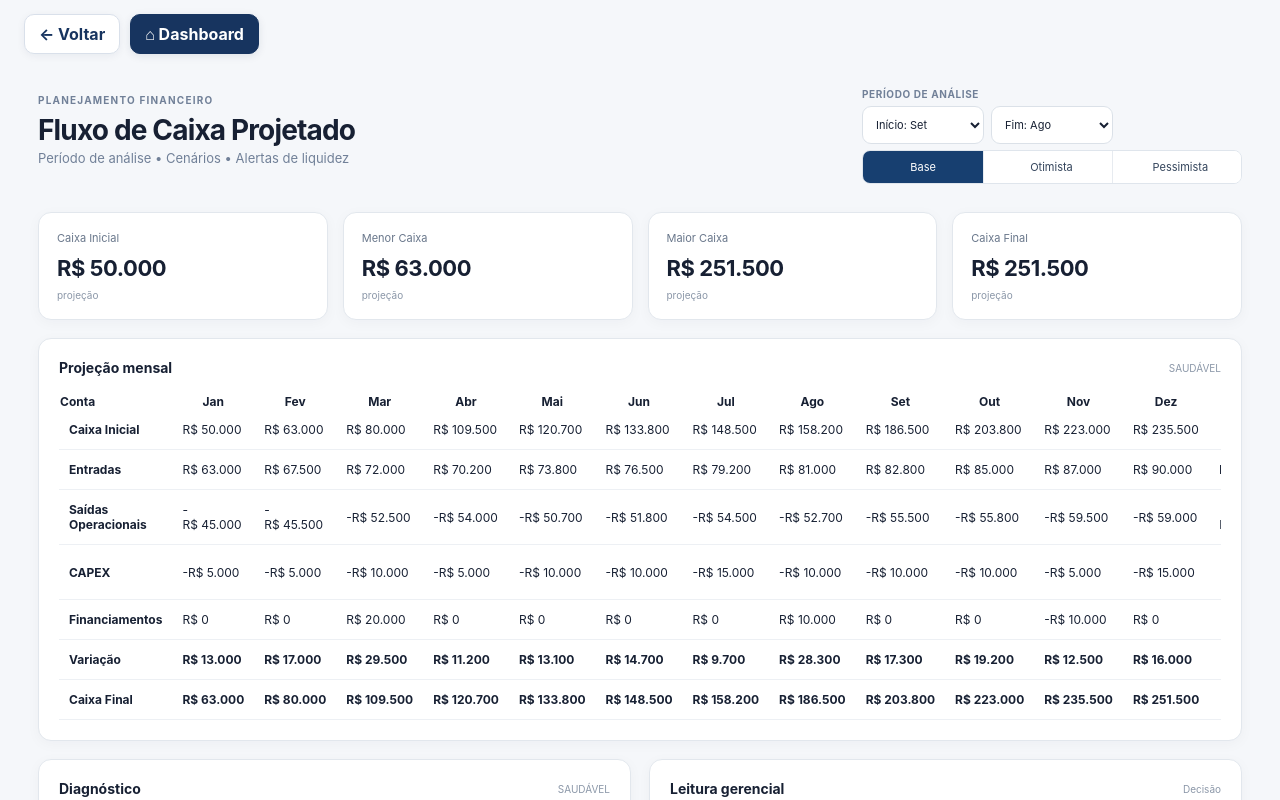
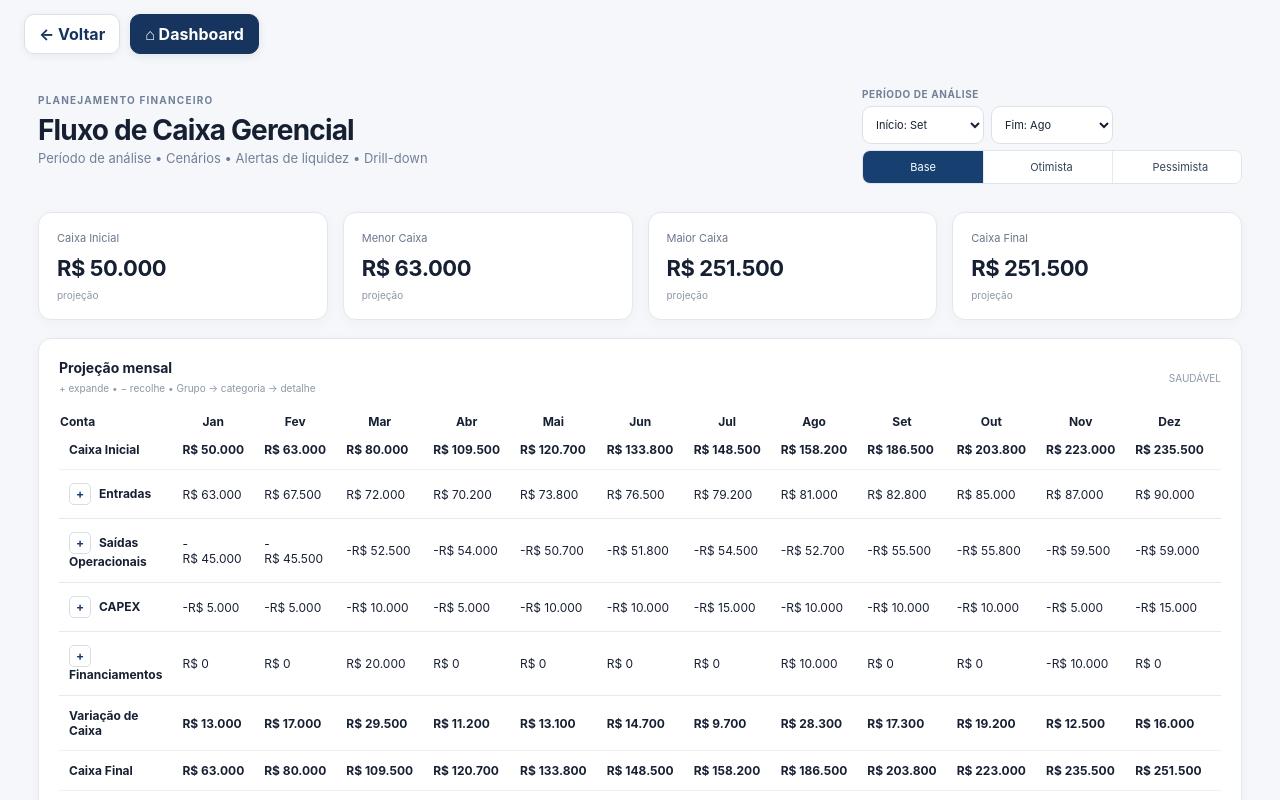
Before and after one commit to cardoso4009-byte/bp-financeiro-bi, a Next.js app: page /fluxo-caixa in a window 1280 px wide. Shown: the top 800 px of the page. Built offline with nearby package versions, Linux system fonts and the light colour scheme.

Commit message:
feat: add drill-down to cash flow

```diff
--- a/app/fluxo-caixa/page.tsx
+++ b/app/fluxo-caixa/page.tsx
@@ -3,23 +3,31 @@ import { useMemo, useState } from 'react'
 import { buildCashForecast, forecastStatus, type Scenario } from '@/lib/fluxo-caixa-projetado'
 const brl=(n:number)=>n.toLocaleString('pt-BR',{style:'currency',currency:'BRL',maximumFractionDigits:0})
 const months=['Set','Out','Nov','Dez','Jan','Fev','Mar','Abr','Mai','Jun','Jul','Ago']
+type Kind='inflows'|'operatingOutflows'|'capex'|'financing'
+const groups=[
+ {key:'inflows' as Kind,label:'Entradas',children:['Recebimentos de clientes','Outras receitas']},
+ {key:'operatingOutflows' as Kind,label:'Saídas Operacionais',children:['Pessoal','Fornecedores','Impostos','Administrativas','Comerciais']},
+ {key:'capex' as Kind,label:'CAPEX',children:['Equipamentos','Obras','Tecnologia']},
+ {key:'financing' as Kind,label:'Financiamentos',children:['Novos financiamentos','Amortizações','Juros']},
+]
 export default function FluxoCaixa(){
- const [scenario,setScenario]=useState<Scenario>('base'); const [start,setStart]=useState(0); const [end,setEnd]=useState(11)
+ const [scenario,setScenario]=useState<Scenario>('base'); const [start,setStart]=useState(0); const [end,setEnd]=useState(11); const [expanded,setExpanded]=useState<Set<string>>(new Set())
  const all=useMemo(()=>buildCashForecast(scenario),[scenario]); const rows=all.slice(start,end+1); const status=forecastStatus(rows)
  const min=Math.min(...rows.map(r=>r.closing)); const max=Math.max(...rows.map(r=>r.closing))
- const total=(field:'inflows'|'operatingOutflows'|'capex'|'financing'|'net')=>rows.reduce((s,r)=>s+r[field],0)
- return <main className="content" style={{marginLeft:0,width:'100%',maxWidth:1500,margin:'0 auto'}}><header><div><small>PLANEJAMENTO FINANCEIRO</small><h1>Fluxo de Caixa Projetado</h1><p>Período de análise • Cenários • Alertas de liquidez</p></div><div className="period-controls"><label>Período de análise</label><div><select value={start} onChange={e=>setStart(Number(e.target.value))}>{months.map((m,i)=><option key={m} value={i}>Início: {m}</option>)}</select><select value={end} onChange={e=>setEnd(Math.max(start,Number(e.target.value)))}>{months.map((m,i)=><option key={m} value={i}>Fim: {m}</option>)}</select></div><div className="segmented">{(['base','otimista','pessimista'] as Scenario[]).map(s=><button key={s} className={scenario===s?'selected':''} onClick={()=>setScenario(s)}>{s[0].toUpperCase()+s.slice(1)}</button>)}</div></div></header>
+ const total=(field:Kind|'net')=>rows.reduce((s,r)=>s+r[field],0)
+ const toggle=(key:string)=>setExpanded(prev=>{const next=new Set(prev);next.has(key)?next.delete(key):next.add(key);return next})
+ return <main className="content" style={{marginLeft:0,width:'100%',maxWidth:1500,margin:'0 auto'}}><header><div><small>PLANEJAMENTO FINANCEIRO</small><h1>Fluxo de Caixa Gerencial</h1><p>Período de análise • Cenários • Alertas de liquidez • Drill-down</p></div><div className="period-controls"><label>Período de análise</label><div><select value={start} onChange={e=>{setStart(Number(e.target.value));setExpanded(new Set())}}>{months.map((m,i)=><option key={m} value={i}>Início: {m}</option>)}</select><select value={end} onChange={e=>setEnd(Math.max(start,Number(e.target.value)))}>{months.map((m,i)=><option key={m} value={i}>Fim: {m}</option>)}</select></div><div className="segmented">{(['base','otimista','pessimista'] as Scenario[]).map(s=><button type="button" key={s} className={scenario===s?'selected':''} onClick={()=>setScenario(s)}>{s[0].toUpperCase()+s.slice(1)}</button>)}</div></div></header>
  <div className="cards"><Card title="Caixa Inicial" value={rows[0].opening}/><Card title="Menor Caixa" value={min}/><Card title="Maior Caixa" value={max}/><Card title="Caixa Final" value={rows[rows.length-1].closing}/></div>
- <section className="panel wide"><div className="panel-title"><h2>Projeção mensal</h2><span>{status.status}</span></div><div className="table-wrap"><table><thead><tr><th style={{textAlign:'left'}}>Conta</th>{rows.map(r=><th key={r.month}>{r.month}</th>)}<th>Total</th></tr></thead><tbody>
- <tr><td><b>Caixa Inicial</b></td>{rows.map(r=><td key={r.month}>{brl(r.opening)}</td>)}<td>—</td></tr>
- <tr><td><b>Entradas</b></td>{rows.map(r=><td key={r.month}>{brl(r.inflows)}</td>)}<td><b>{brl(total('inflows'))}</b></td></tr>
- <tr><td><b>Saídas Operacionais</b></td>{rows.map(r=><td key={r.month}>{brl(-r.operatingOutflows)}</td>)}<td><b>{brl(-total('operatingOutflows'))}</b></td></tr>
- <tr><td><b>CAPEX</b></td>{rows.map(r=><td key={r.month}>{brl(-r.capex)}</td>)}<td><b>{brl(-total('capex'))}</b></td></tr>
- <tr><td><b>Financiamentos</b></td>{rows.map(r=><td key={r.month}>{brl(r.financing)}</td>)}<td><b>{brl(total('financing'))}</b></td></tr>
- <tr><td><b>Variação</b></td>{rows.map(r=><td key={r.month}><b>{brl(r.net)}</b></td>)}<td><b>{brl(total('net'))}</b></td></tr>
- <tr><td><b>Caixa Final</b></td>{rows.map(r=><td key={r.month}><b>{brl(r.closing)}</b></td>)}<td><b>{brl(rows[rows.length-1].closing)}</b></td></tr>
+ <section className="panel wide"><div className="panel-title"><div><h2>Projeção mensal</h2><span>+ expande • − recolhe • Grupo → categoria → detalhe</span></div><span>{status.status}</span></div><div className="table-wrap"><table><thead><tr><th style={{textAlign:'left'}}>Conta</th>{rows.map(r=><th key={r.month}>{r.month}</th>)}<th>Total</th></tr></thead><tbody>
+ <CashLine label="Caixa Inicial" values={rows.map(r=>r.opening)} bold/>
+ {groups.map(g=><CashGroup key={g.key} group={g} rows={rows} expanded={expanded} toggle={toggle} total={total}/>) }
+ <CashLine label="Variação de Caixa" values={rows.map(r=>r.net)} bold/>
+ <CashLine label="Caixa Final" values={rows.map(r=>r.closing)} bold totalOverride={rows[rows.length-1].closing}/>
  </tbody></table></div></section>
  <div className="grid"><section className="panel"><div className="panel-title"><h2>Diagnóstico</h2><span>{status.status}</span></div><div className="note"><strong>{status.title}</strong><p>{status.detail}</p><p>Caixa mínimo: <strong>{brl(rows[0].minimum)}</strong>.</p></div></section><section className="panel"><div className="panel-title"><h2>Leitura gerencial</h2><span>Decisão</span></div><div className="rows"><div className="row"><span>Entradas projetadas</span><b>{brl(total('inflows'))}</b></div><div className="row"><span>Saídas operacionais</span><b>{brl(total('operatingOutflows'))}</b></div><div className="row"><span>CAPEX</span><b>{brl(total('capex'))}</b></div><div className="row"><span>Variação acumulada</span><b>{brl(rows[rows.length-1].closing-rows[0].opening)}</b></div></div></section></div>
- <section className="panel"><div className="panel-title"><h2>Alavancas de caixa</h2><span>Consultoria</span></div><div className="note">Use os cenários para testar recebimentos, custos, CAPEX e financiamentos. O próximo refinamento conectará PMR, PME e PMP do Capital de Giro ao impacto automático nesta projeção.</div></section></main>
+ <section className="panel"><div className="panel-title"><h2>Alavancas de caixa</h2><span>Consultoria</span></div><div className="note">Use os cenários para testar recebimentos, custos, CAPEX e financiamentos. Próximo refinamento: conectar PMR, PME e PMP do Capital de Giro ao impacto automático nesta projeção.</div></section></main>
 }
+function CashGroup({group,rows,expanded,toggle,total}:{group:{key:Kind;label:string;children:string[]};rows:any[];expanded:Set<string>;toggle:(key:string)=>void;total:(field:Kind|'net')=>number}){const open=expanded.has(group.key);const vals=rows.map(r=>group.key==='operatingOutflows'||group.key==='capex'?-r[group.key]:r[group.key]);return <><tr className="group-row" onClick={()=>toggle(group.key)} style={{cursor:'pointer'}}><td><ExpandIcon open={open} onClick={()=>toggle(group.key)} label={group.label}/><b>{group.label}</b></td>{vals.map(r=><td key={Math.random()}>{brl(r)}</td>)}<td><b>{brl(vals.reduce((s:number,v:number)=>s+v,0))}</b></td></tr>{open&&group.children.map((child,i)=><tr key={child} className="item-row"><td style={{paddingLeft:34}}>↳ {child}</td>{vals.map((v,j)=><td key={j} style={{color:'#667085'}}>{brl(v*(i===0?0.52:i===1?0.18:i===2?0.12:i===3?0.10:0.08))}</td>)}<td>—</td></tr>)}</>}
+function ExpandIcon({open,onClick,label}:{open:boolean;onClick:()=>void;label:string}){return <button type="button" className="expand-btn" aria-label={open?`Recolher ${label}`:`Expandir ${label}`} onClick={e=>{e.stopPropagation();onClick()}}>{open?'−':'+'}</button>}
+function CashLine({label,values,bold,totalOverride}:{label:string;values:number[];bold?:boolean;totalOverride?:number}){const total=totalOverride??values.reduce((s,v)=>s+v,0);return <tr><td>{bold?<b>{label}</b>:label}</td>{values.map((v,i)=><td key={i}>{bold?<b>{brl(v)}</b>:brl(v)}</td>)}<td>{bold?<b>{brl(total)}</b>:brl(total)}</td></tr>}
 function Card({title,value}:{title:string,value:number}){return <div className="card"><span>{title}</span><strong>{brl(value)}</strong><small>projeção</small></div>}
```
